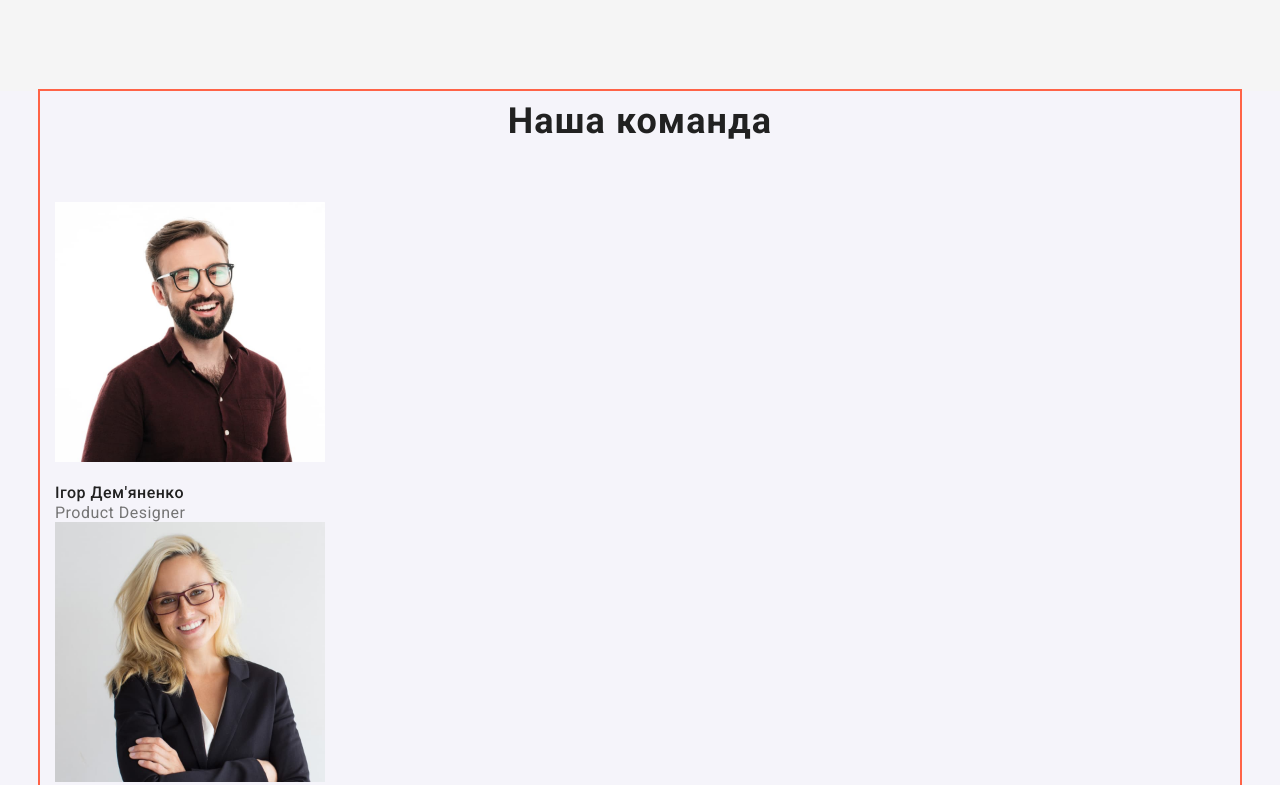
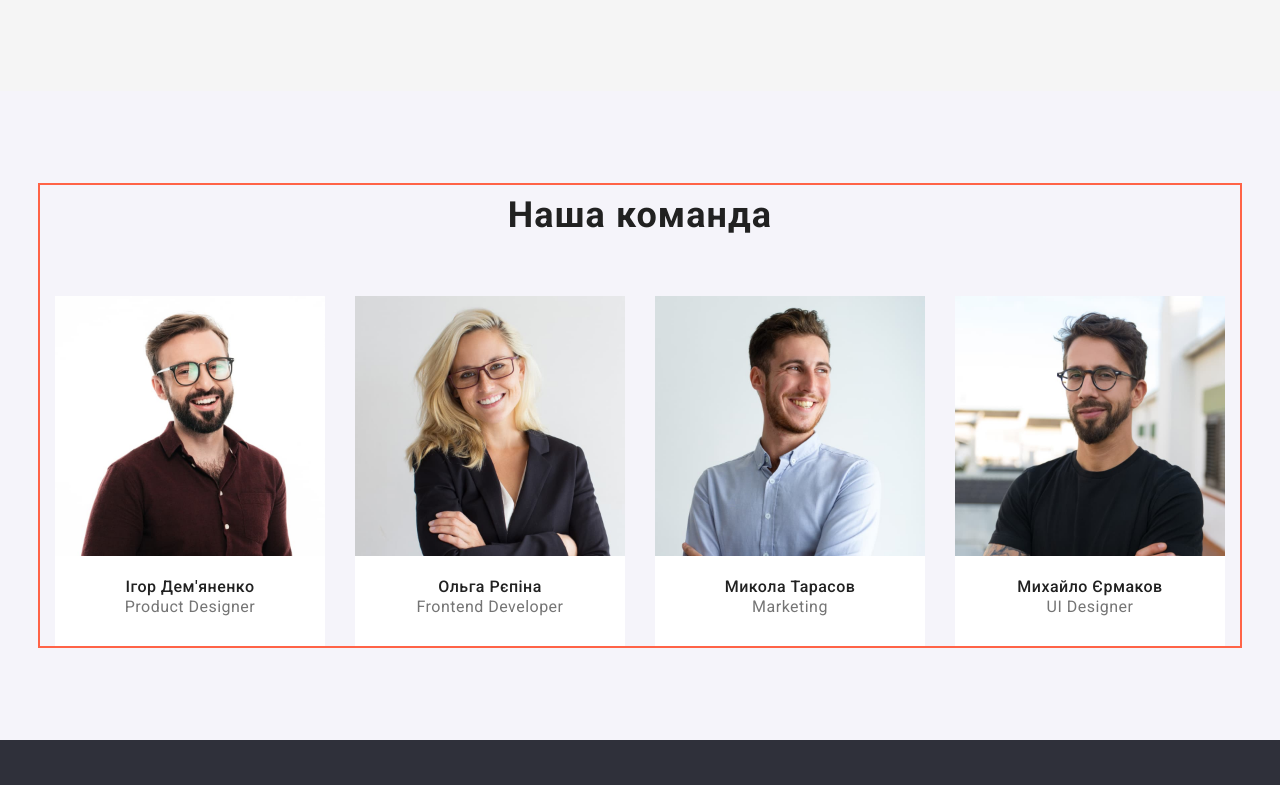
Before and after one commit to YuriiKhomik/goit-markup-hw-03, a plain HTML site: page index.html in a window 1280 px wide. Shown: the part 1379-2164 px from the top of the page. Drawn offline with nearby package versions, Linux system fonts and the light colour scheme.

Commit message:
team section done

```diff
--- a/css/styles.css
+++ b/css/styles.css
@@ -233,7 +233,7 @@ img {
 }
 
 .team {
-    padding-top: 0;
+    padding-top: 94px;
     background-color: var(--secondary-bg-color);
 }
 
@@ -278,8 +278,21 @@ img {
     margin-bottom: 0;
 }
 
+.ul-team {
+    display: flex;
+}
+
+.ul-team > .item {
+    background-color: #FFFFFF;
+}
+
+.ul-team .item + .item {
+    margin-left: 30px;
+}
+
 .li-title-team {
     margin-bottom: 10px;
+    text-align: center;
 
     color: var(--tittle-text-color);
     font-weight: 500;
@@ -293,6 +306,9 @@ img {
 }
 
 .p-team {
+    margin-bottom: 30px;
+    text-align: center;
+
     font-size: 16px;
     line-height: 1.19;
     letter-spacing: 0.03em;
--- a/index.html
+++ b/index.html
@@ -107,23 +107,23 @@
         <div class="container">
           <h2 class="section-title">Наша команда</h2>
 
-          <ul>
-            <li>
+          <ul class="ul-team">
+            <li class="item">
               <img class="img-team" src="./images/team1.jpg" alt="Ігор Дем'яненко" width="270" />
               <h3 class="li-title-team">Ігор Дем'яненко</h3>
               <p lang="en" class="p-team">Product Designer</p>
             </li>
-            <li>
+            <li class="item">
               <img class="img-team" src="./images/team2.jpg" alt="Ольга Рєпіна" width="270" />
               <h3 class="li-title-team">Ольга Рєпіна</h3>
               <p lang="en" class="p-team">Frontend Developer</p>
             </li>
-            <li>
+            <li class="item">
               <img class="img-team" src="./images/team3.jpg" alt="Микола Тарасов" width="270" />
               <h3 class="li-title-team">Микола Тарасов</h3>
               <p lang="en" class="p-team">Marketing</p>
             </li>
-            <li>
+            <li class="item">
               <img class="img-team" src="./images/team4.jpg" alt="Михайло Єрмаков" width="270" />
               <h3 class="li-title-team">Михайло Єрмаков</h3>
               <p lang="en" class="p-team">UI Designer</p>
```
